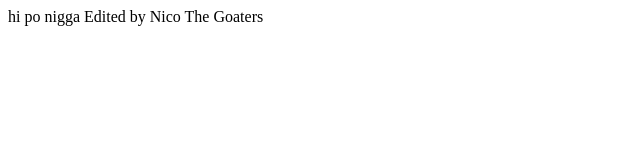
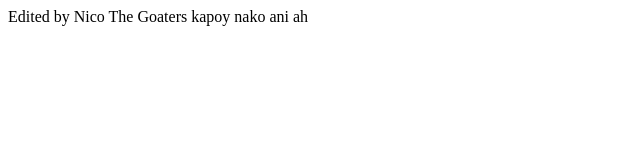
Before and after one commit to niCODEAVOCADO/Git-Github-Practive, a plain HTML site: page index.html in a window 1280 px wide. Shown: the full height of the page, 0-640 px from the left. Drawn offline with Linux system fonts and the light colour scheme.

Commit message:
changes on body

```diff
--- a/index.html
+++ b/index.html
@@ -6,7 +6,8 @@
     <title>Document</title>
 </head>
 <body>
-    hi po nigga
+
     Edited by Nico The Goaters
+    kapoy nako ani ah
 </body>
 </html>
```
